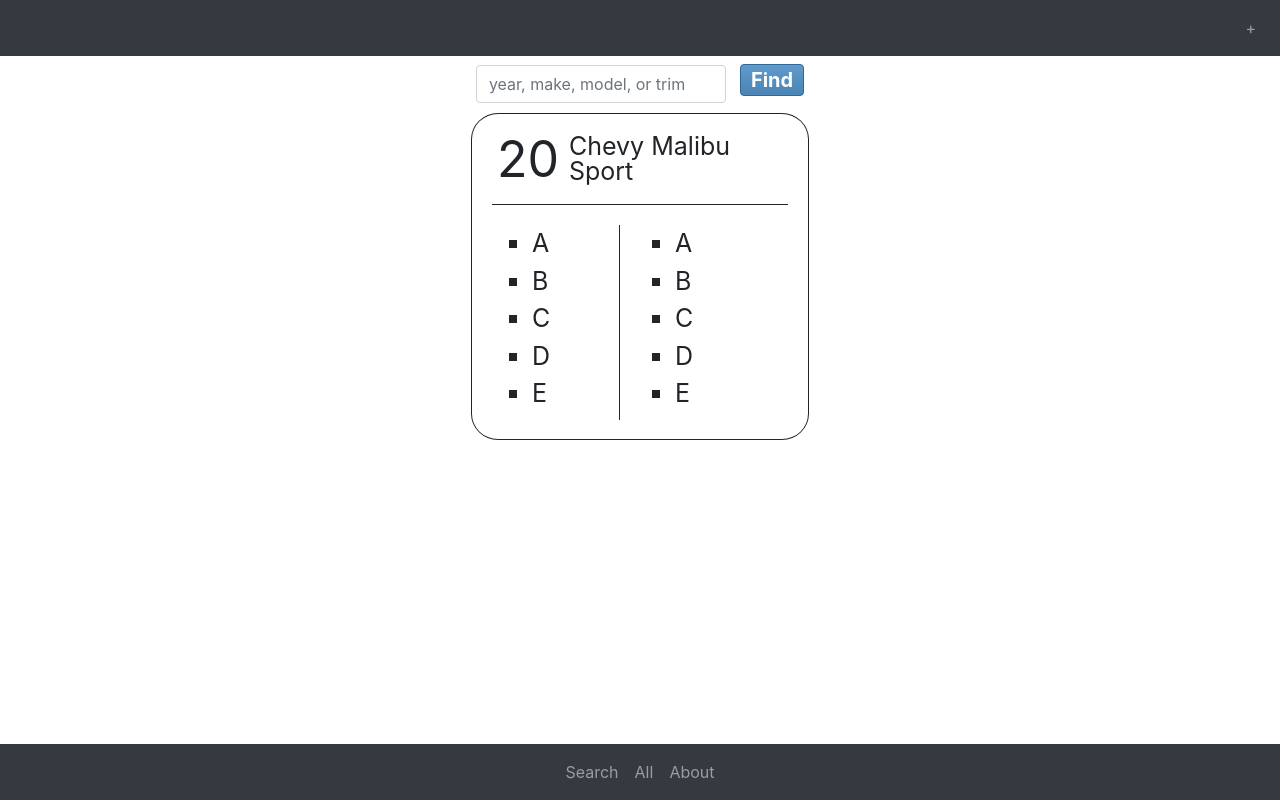
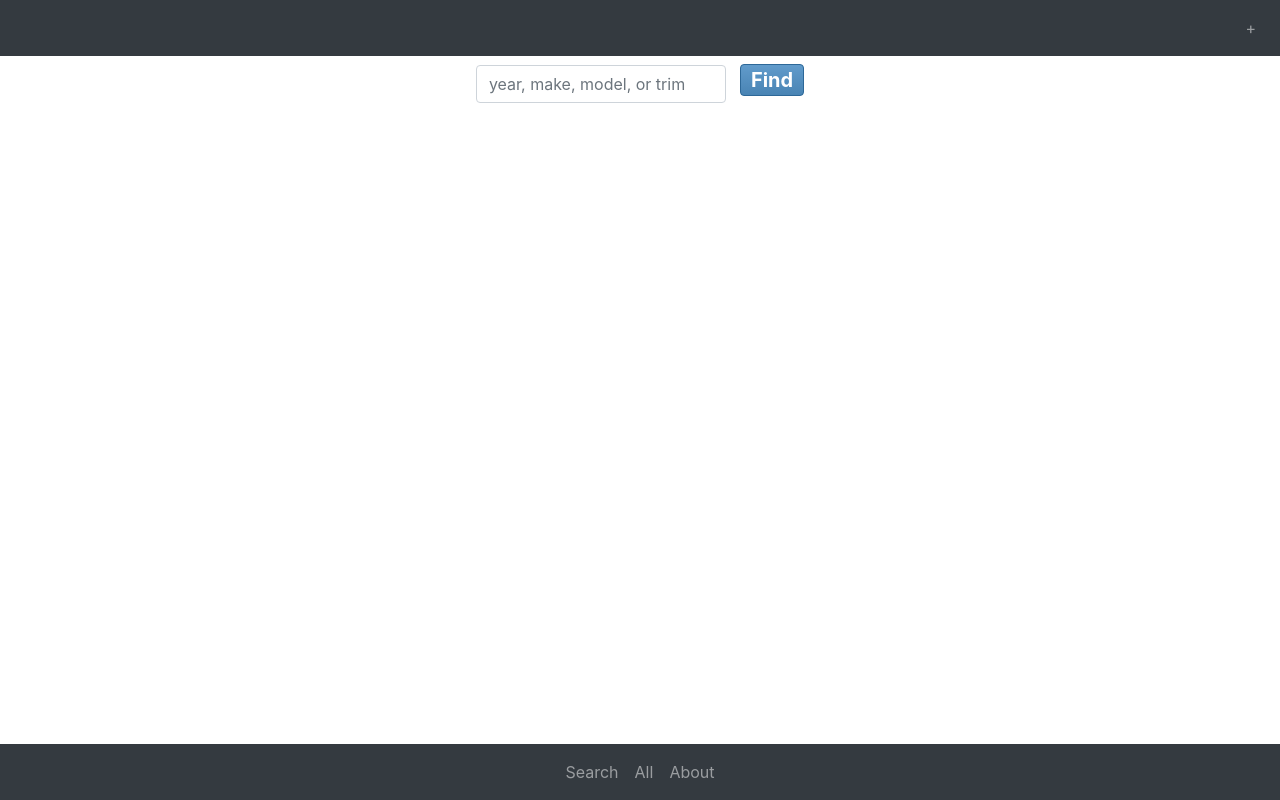
Before and after one commit to jasonbchoi/P4Frontend, a React (Create React App) app in the folder suresell/: page /viewall in a window 1280 px wide. Built offline with nearby package versions, Linux system fonts and the light colour scheme.

Commit message:
search loop function

```diff
--- a/suresell/src/components/ViewAll.js
+++ b/suresell/src/components/ViewAll.js
@@ -12,7 +12,7 @@ class ViewAll extends Component {
 		this.state = {
 			newSearch: '',
 			featureList: [],
-
+			car:null
 		};
 	}
 
@@ -29,13 +29,48 @@ class ViewAll extends Component {
 				this.setState({ featureList: [...res] });
 				console.log(this.state.featureList);
 
+
 			});
 			for (let i=0;i<this.state.featureList.length;i++){
 			if (Object.values(this.state.featureList[i]).includes(this.state.newSearch)){
-				featureList[i]
+				let car = this.state.featureList[i]
 
-			}else{
-				console.log('no');
+				console.log(car.year);
+				let display = (
+					<div id='autoCard'>
+						<div className='headWrapper'>
+							<div className='number'>
+								{car.year}
+							</div>
+							<div className='makeModel'>
+								{car.make}{' '}{car.model}
+							<br />
+								{car.trim}
+						</div>
+						</div>
+						<div className='bodyWrapper'>
+							<div className='left'>
+								<ul>
+									<li>A</li>
+									<li>B</li>
+									<li>C</li>
+									<li>D</li>
+									<li>E</li>
+								</ul>
+							</div>
+							<div className='right'>
+								<ul>
+									<li>A</li>
+									<li>B</li>
+									<li>C</li>
+									<li>D</li>
+									<li>E</li>
+								</ul>
+							</div>
+						</div>
+					</div>
+				)
+				this.setState({ car: display });
 			}
 	};}
 
@@ -68,36 +103,7 @@ class ViewAll extends Component {
 				</div>
 
 
-				<div id='autoCard'>
-					<div className='headWrapper'>
-						<div className='number'>20</div>
-						<div className='makeModel'>
-							Chevy Malibu
-							<br />
-							Sport
-						</div>
-					</div>
-					<div className='bodyWrapper'>
-						<div className='left'>
-							<ul>
-								<li>A</li>
-								<li>B</li>
-								<li>C</li>
-								<li>D</li>
-								<li>E</li>
-							</ul>
-						</div>
-						<div className='right'>
-							<ul>
-								<li>A</li>
-								<li>B</li>
-								<li>C</li>
-								<li>D</li>
-								<li>E</li>
-							</ul>
-						</div>
-					</div>
-				</div>
+
 				<BaseNav />
 			</div>
 		);
```
